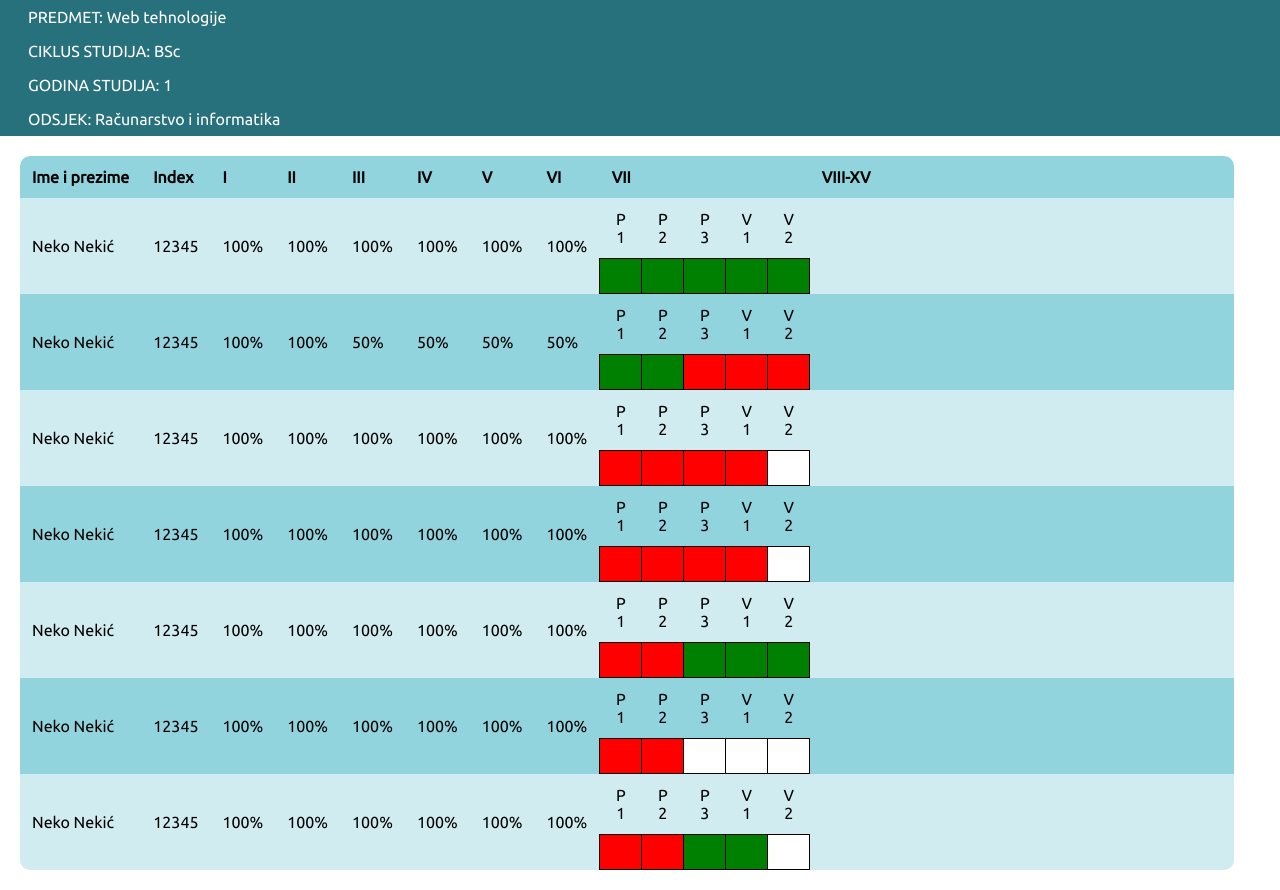
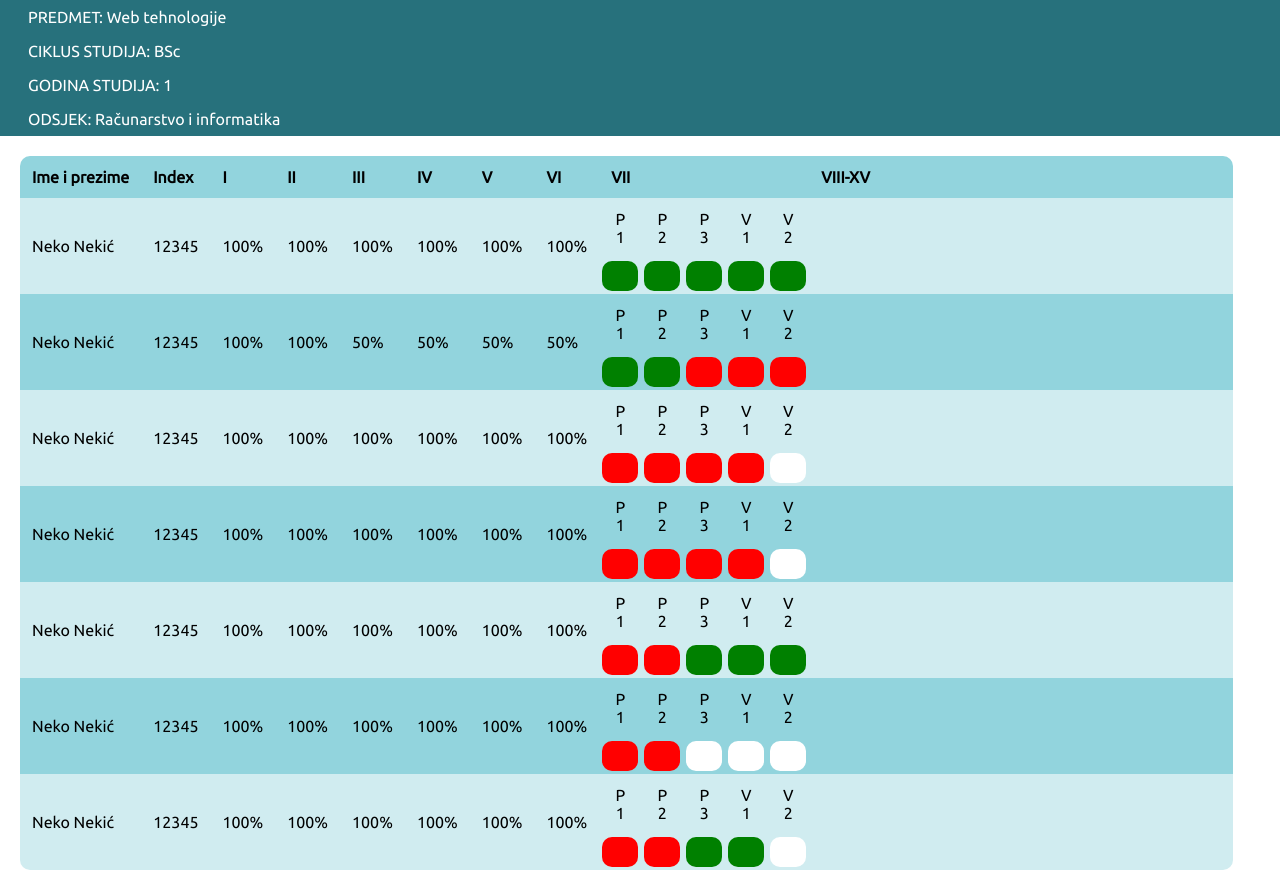
Before and after one commit to eduvnjak/wt22p18004, a plain HTML site: page html/prisustvo.html in a window 1280 px wide. Drawn offline with Linux system fonts and the light colour scheme.

Commit message:
Dotjeran izgled prisustva času

```diff
--- a/css/prisustvo.css
+++ b/css/prisustvo.css
@@ -10,18 +10,23 @@ body {
     text-orientation: upright;
 }
 
-.nije_prisutan {
+.nije_prisutan>div {
     background-color: red;
 }
 
-.prisutan {
+.prisutan>div {
     background-color: green;
 }
 
-.prisutan,
-.nije_prisutan,
-.nije_uneseno {
-    height: 10px;
+.nije_uneseno>div {
+    background-color: white;
+}
+
+.prisutan>div,
+.nije_prisutan>div,
+.nije_uneseno>div {
+    border-radius: 10px;
+    height: 30px;
 }
 
 #naziv_predmeta::before {
@@ -75,12 +80,14 @@ body {
 }
 
 #tabela_prisustvo tr:nth-child(4n)>td,
-#tabela_prisustvo tr:nth-child(1)>th {
+#tabela_prisustvo tr:nth-child(1)>th,
+#tabela_prisustvo tr:nth-child(4n+5)>td {
     background-color: #92D4DD;
 
 }
 
-#tabela_prisustvo tr:nth-child(4n+2)>td {
+#tabela_prisustvo tr:nth-child(4n+2)>td,
+#tabela_prisustvo tr:nth-child(4n+3)>td {
     background-color: #D0ECF0;
 }
 
@@ -93,11 +100,6 @@ body {
     border-collapse: collapse;
 }
 
-#tabela_prisustvo tr:nth-child(2n+3) td {
-    border: 1px solid black;
-    /* border-radius: 10px; */
-}
-
 #tabela_prisustvo tr th:last-of-type,
 #tabela_prisustvo tr:nth-child(2n+2) td:last-of-type {
     width: 400px;
@@ -106,3 +108,7 @@ body {
 #tabela_prisustvo th {
     text-align: start;
 }
+
+#tabela_prisustvo tr:nth-child(2n+3)>td {
+    padding: 3px 3px;
+}
--- a/html/prisustvo.html
+++ b/html/prisustvo.html
@@ -46,11 +46,21 @@
                 <td rowspan="2"></td>
             </tr>
             <tr>
-                <td class="prisutan"></td>
-                <td class="prisutan"></td>
-                <td class="prisutan"></td>
-                <td class="prisutan"></td>
-                <td class="prisutan"></td>
+                <td class="prisutan">
+                    <div></div>
+                </td>
+                <td class="prisutan">
+                    <div></div>
+                </td>
+                <td class="prisutan">
+                    <div></div>
+                </td>
+                <td class="prisutan">
+                    <div></div>
+                </td>
+                <td class="prisutan">
+                    <div></div>
+                </td>
             </tr>
             <tr>
                 <td rowspan="2">Neko Nekić</td>
@@ -69,11 +79,21 @@
                 <td rowspan="2"></td>
             </tr>
             <tr>
-                <td class="prisutan"></td>
-                <td class="prisutan"></td>
-                <td class="nije_prisutan"></td>
-                <td class="nije_prisutan"></td>
-                <td class="nije_prisutan"></td>
+                <td class="prisutan">
+                    <div></div>
+                </td>
+                <td class="prisutan">
+                    <div></div>
+                </td>
+                <td class="nije_prisutan">
+                    <div></div>
+                </td>
+                <td class="nije_prisutan">
+                    <div></div>
+                </td>
+                <td class="nije_prisutan">
+                    <div></div>
+                </td>
             </tr>
             <tr>
                 <td rowspan="2">Neko Nekić</td>
@@ -92,11 +112,21 @@
                 <td rowspan="2"></td>
             </tr>
             <tr>
-                <td class="nije_prisutan"></td>
-                <td class="nije_prisutan"></td>
-                <td class="nije_prisutan"></td>
-                <td class="nije_prisutan"></td>
-                <td class="nije_uneseno"></td>
+                <td class="nije_prisutan">
+                    <div></div>
+                </td>
+                <td class="nije_prisutan">
+                    <div></div>
+                </td>
+                <td class="nije_prisutan">
+                    <div></div>
+                </td>
+                <td class="nije_prisutan">
+                    <div></div>
+                </td>
+                <td class="nije_uneseno">
+                    <div></div>
+                </td>
             </tr>
             <tr>
                 <td rowspan="2">Neko Nekić</td>
@@ -115,11 +145,21 @@
                 <td rowspan="2"></td>
             </tr>
             <tr>
-                <td class="nije_prisutan"></td>
-                <td class="nije_prisutan"></td>
-                <td class="nije_prisutan"></td>
-                <td class="nije_prisutan"></td>
-                <td class="nije_uneseno"></td>
+                <td class="nije_prisutan">
+                    <div></div>
+                </td>
+                <td class="nije_prisutan">
+                    <div></div>
+                </td>
+                <td class="nije_prisutan">
+                    <div></div>
+                </td>
+                <td class="nije_prisutan">
+                    <div></div>
+                </td>
+                <td class="nije_uneseno">
+                    <div></div>
+                </td>
             </tr>
             <tr>
                 <td rowspan="2">Neko Nekić</td>
@@ -138,11 +178,21 @@
                 <td rowspan="2"></td>
             </tr>
             <tr>
-                <td class="nije_prisutan"></td>
-                <td class="nije_prisutan"></td>
-                <td class="prisutan"></td>
-                <td class="prisutan"></td>
-                <td class="prisutan"></td>
+                <td class="nije_prisutan">
+                    <div></div>
+                </td>
+                <td class="nije_prisutan">
+                    <div></div>
+                </td>
+                <td class="prisutan">
+                    <div></div>
+                </td>
+                <td class="prisutan">
+                    <div></div>
+                </td>
+                <td class="prisutan">
+                    <div></div>
+                </td>
             </tr>
             <tr>
                 <td rowspan="2">Neko Nekić</td>
@@ -161,11 +211,21 @@
                 <td rowspan="2"></td>
             </tr>
             <tr>
-                <td class="nije_prisutan"></td>
-                <td class="nije_prisutan"></td>
-                <td class="nije_uneseno"></td>
-                <td class="nije_uneseno"></td>
-                <td class="nije_uneseno"></td>
+                <td class="nije_prisutan">
+                    <div></div>
+                </td>
+                <td class="nije_prisutan">
+                    <div></div>
+                </td>
+                <td class="nije_uneseno">
+                    <div></div>
+                </td>
+                <td class="nije_uneseno">
+                    <div></div>
+                </td>
+                <td class="nije_uneseno">
+                    <div></div>
+                </td>
             </tr>
             <tr>
                 <td rowspan="2">Neko Nekić</td>
@@ -184,11 +244,21 @@
                 <td rowspan="2"></td>
             </tr>
             <tr>
-                <td class="nije_prisutan"></td>
-                <td class="nije_prisutan"></td>
-                <td class="prisutan"></td>
-                <td class="prisutan"></td>
-                <td class="nije_uneseno"></td>
+                <td class="nije_prisutan">
+                    <div></div>
+                </td>
+                <td class="nije_prisutan">
+                    <div></div>
+                </td>
+                <td class="prisutan">
+                    <div></div>
+                </td>
+                <td class="prisutan">
+                    <div></div>
+                </td>
+                <td class="nije_uneseno">
+                    <div></div>
+                </td>
             </tr>
         </table>
     </div>
```
